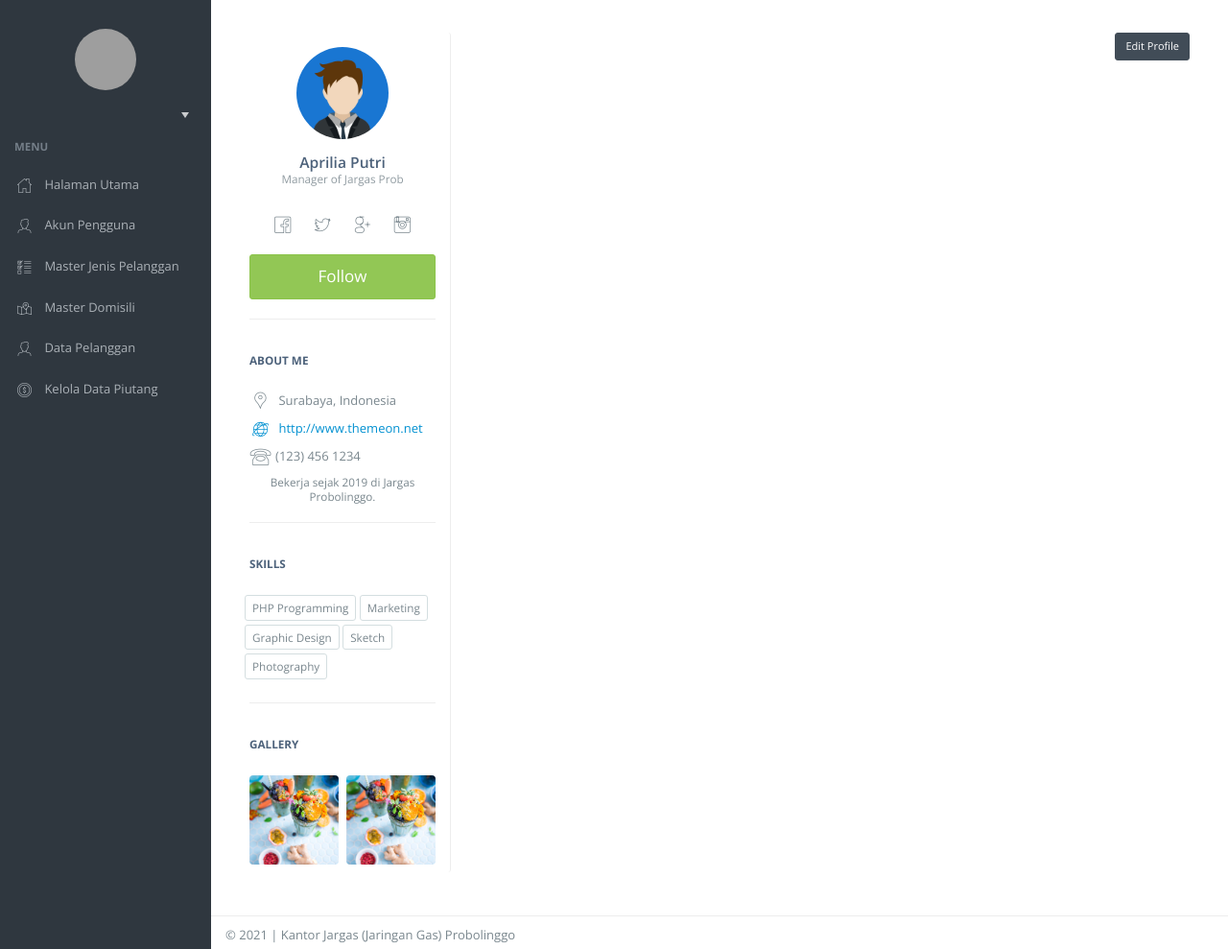
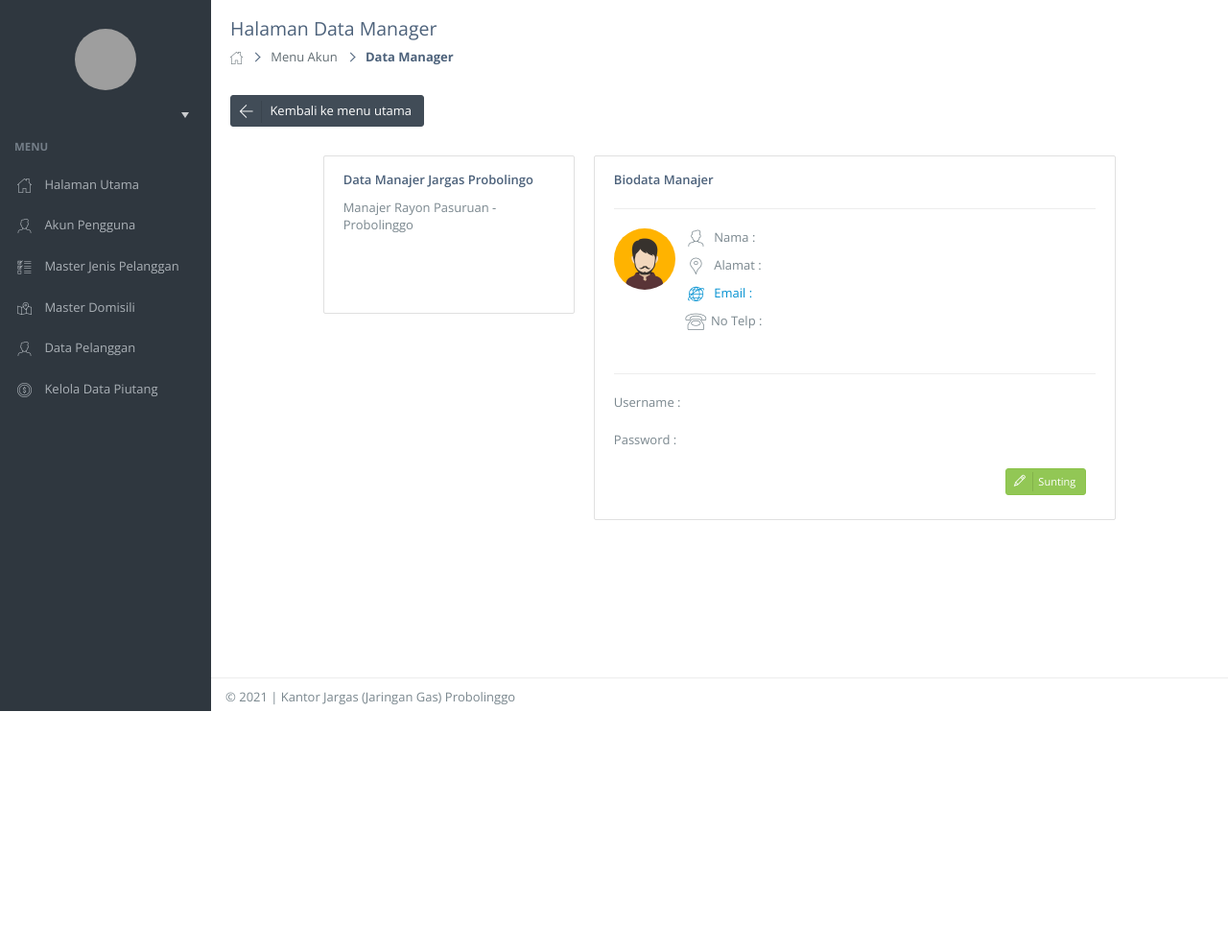
Before and after one commit to agusprasetyo30/monitoring-project, a CodeIgniter app: page /req-web-internship-queue-hae/account/viewManager in a window 1280 px wide. Shown: the part 59-1048 px from the top of the page at 96% size. After the commit the page ends 800 px from the top, so only its background shows below. Run offline with CodeIgniter, Linux system fonts and the light colour scheme; data comes from the database, SQL or seed files in the repository; some web fonts are replaced; grey boxes are pictures that could not be loaded.

Commit message:
update v manager

```diff
--- a/application/views/account/manager/V_manager.php
+++ b/application/views/account/manager/V_manager.php
@@ -1,82 +1,125 @@
 <!--CONTENT CONTAINER-->
                     <!--===================================================-->
                     <div id="content-container">
-                <div id="page-head"></div>
+
+                            <!--Page Title-->
+                            <!--~~~~~~~~~~~~~~~~~~~~~~~~~~~~~~~~-->
+                            <div id="page-title">
+                                <h1 class="page-header text-overflow">Halaman Data Manager </h1>
+                            </div>
+                            <!--~~~~~~~~~~~~~~~~~~~~~~~~~~~~~~~~-->
+                            <!--End page title-->
+
+                <!--Breadcrumb-->
+							<!--~~~~~~~~~~~~~~~~~~~~~~~~~~~~~~~~-->
+							<ol class="breadcrumb">
+								<li><a href="<?php echo base_url('dashboard') ?>"><i class="demo-pli-home"></i></a></li>
+								<li><a href="<?php echo base_url('account') ?>">Menu Akun</a></li>
+								<!-- <li><a href="<?php echo base_url('account/viewManager') ?>">Data Manager</a></li> -->
+								<li class="active">Data Manager</li>
+							</ol>
+							<!--~~~~~~~~~~~~~~~~~~~~~~~~~~~~~~~~-->
+							<!--End breadcrumb-->
+
+
+
 
 
                 <!--Page content-->
                 <!--===================================================-->
                 <div id="page-content">
+				<div class="row pad-btm">
+					    <div class="col-sm-6 toolbar-left">
+                            <a href="<?php echo base_url('account') ?>" id="demo-btn-addrow" class="btn btn-primary btn-labeled"><i class="btn-label ti-arrow-left"></i> Kembali ke menu utama</a>
+
+					    </div>
+
+					</div>
+					<div class="row">
+                    <div class="col-md-10 col-md-offset-1">
+					    <div class="eq-height">
+					        <div class="col-sm-4 eq-box-sm">
+
+					            <!--Panel 1-->
+					            <!--===================================================-->
 					            <div class="panel">
-					        <div class="panel-body">
-					            <div class="fixed-fluid">
-					                <div class="fixed-md-200 pull-sm-left fixed-right-border">
+					                  <div class="panel panel-body" style="border: 1px solid #e0e0e0">
+                                      <p class="text-main text-semibold">Data Manajer Jargas Probolingo</p>
+                                      <h9> Manajer Rayon Pasuruan - Probolinggo</h9>
 
-					                    <!-- Simple profile -->
-					                    <div class="text-center">
-					                        <div class="pad-ver">
-					                            <img src="<?php echo base_url('assets/img/1.png') ?>" class="img-lg img-circle" alt="Profile Picture">
+                                      <br><br>
+
+
+
+
+
+                                      <br><br>
+                                      <div class="col-md-12 text-right">
+                                      <!-- <button class="btn btn-sm btn-success btn-labeled"><i class="btn-label ti-import"></i>Unduh Data</button> -->
 					                </div>
-					                        <h4 class="text-lg text-overflow mar-no">Aprilia Putri </h4>
-					                        <p class="text-sm text-muted">Manager of Jargas Prob</p>
 
-					                        <div class="pad-ver btn-groups">
-					                            <a href="#" class="btn btn-icon demo-pli-facebook icon-lg add-tooltip" data-original-title="Facebook" data-container="body"></a>
-					                            <a href="#" class="btn btn-icon demo-pli-twitter icon-lg add-tooltip" data-original-title="Twitter" data-container="body"></a>
-					                            <a href="#" class="btn btn-icon demo-pli-google-plus icon-lg add-tooltip" data-original-title="Google+" data-container="body"></a>
-					                            <a href="#" class="btn btn-icon demo-pli-instagram icon-lg add-tooltip" data-original-title="Instagram" data-container="body"></a>
 					                </div>
-					                        <button class="btn btn-block btn-success btn-lg">Follow</button>
+
 					            </div>
+					            <!--===================================================-->
+					            <!--End Panel 1-->
+
+					        </div>
+					        <div class="col-sm-8 eq-box-sm">
+
+					            <!--Panel 2-->
+					            <!--===================================================-->
+					            <div class="panel">
+                                <div class="panel panel-body" style="border: 1px solid #e0e0e0">
+                                <p class="text-main text-semibold">Biodata Manajer</p>
                                 <hr>
 
-					                    <!-- Profile Details -->
-					                    <p class="pad-ver text-main text-sm text-uppercase text-bold">About Me</p>
-					                    <p><i class="demo-pli-map-marker-2 icon-lg icon-fw"></i> Surabaya, Indonesia</p>
-					                    <p><a href="#" class="btn-link"><i class="demo-pli-internet icon-lg icon-fw"></i> http://www.themeon.net</a></p>
-					                    <p><i class="demo-pli-old-telephone icon-lg icon-fw"></i>(123) 456 1234</p>
-					                    <p class="text-sm text-center">Bekerja sejak 2019 di Jargas Probolinggo. </p>
+								<!-- <a class="media-left" href="#"><img class="img-circle img-sm" alt="Profile Picture" src="assets/img/1.png"></a>
 
+								<p><i class="demo-pli-male icon-lg icon-fw"></i> Nama : </p>
+								<p><i class="demo-pli-map-marker-2 icon-lg icon-fw"></i> Alamat</p>
+					            <p><a href="#" class="btn-link"><i class="demo-pli-internet icon-lg icon-fw"></i> Email :</a></p>
+					            <p><i class="demo-pli-old-telephone icon-lg icon-fw"></i>No Telp :</p> -->
 
-					                    <hr>
-					                    <p class="pad-ver text-main text-sm text-uppercase text-bold">Skills</p>
-					                    <ul class="list-inline">
-					                        <li class="tag tag-sm">PHP Programming</li>
-					                        <li class="tag tag-sm">Marketing</li>
-					                        <li class="tag tag-sm">Graphic Design</li>
-					                        <li class="tag tag-sm">Sketch</li>
-					                        <li class="tag tag-sm">Photography</li>
-					                    </ul>
-
-					                    <hr>
-					                    <p class="pad-ver text-main text-sm text-uppercase text-bold">Gallery</p>
-					                    <div class="row img-gallery">
-					                        <div class="col-xs-6">
-					                            <img class="img-responsive" src="<?php echo base_url('assets/img/2.jpg') ?>" alt="thumbs">
-					                        </div>
-					                        <div class="col-xs-6">
-					                            <img class="img-responsive" src="<?php echo base_url('assets/img/2.jpg') ?>" alt="thumbs">
+								<div class="comments media-block">
+								<a class="media-left" href="#"><img class="img-circle img-md" alt="Profile Picture" src="../assets/img/profile-photos/4.png"></a>
+					                        <div class="media-body">
+					                            <div class="comment-header">
+					                            <p><i class="demo-pli-male icon-lg icon-fw"></i> Nama : </p>
+													<p><i class="demo-pli-map-marker-2 icon-lg icon-fw"></i> Alamat :</p>
+													<p><a href="#" class="btn-link"><i class="demo-pli-internet icon-lg icon-fw"></i> Email :</a></p>
+													<p><i class="demo-pli-old-telephone icon-lg icon-fw"></i>No Telp :</p>
 					                            </div>
 
 					                        </div>
 					                    </div>
-					                <div class="fluid">
-					                    <div class="text-right">
-					                        <button class="btn btn-sm btn-primary">Edit Profile</button>
+
+								<hr>
+
+								<div class="form-group">
+									<label>Username : </label>
+								</div>
+
+								<div class="form-group">
+									<label>Password : </label>
+								</div>
+
+
+                                      <div class="col-md-12 text-right">
+                                      <button class="btn btn-sm btn-success btn-labeled"><i class="btn-label ti-pencil"></i>Sunting</button>
+					                </div>
+
+					            </div>
+					            </div>
+                                </div>
+
+
+					            <!--===================================================-->
+					            <!--End Panel 2-->
+
 
 					        </div>
 
-					                    <hr class="new-section-md bord-no">
-<!--
-					                    <div class="pad-btm">
-					                        <textarea class="form-control" rows="4" placeholder="What are you thinking?"></textarea>
-					                        <div class="mar-top clearfix">
-					                            <button class="btn btn-sm btn-primary pull-right" type="submit"><i class="demo-psi-right-4 icon-fw"></i> Share</button>
-					                            <a class="btn btn-icon demo-pli-video icon-lg add-tooltip" href="#" data-original-title="Add Video" data-toggle="tooltip"></a>
-					                            <a class="btn btn-icon demo-pli-camera-2 icon-lg add-tooltip" href="#" data-original-title="Add Photo" data-toggle="tooltip"></a>
-					                            <a class="btn btn-icon demo-pli-file icon-lg add-tooltip" href="#" data-original-title="Add File" data-toggle="tooltip"></a>
-					                        </div>
-					                    </div> -->
 
 					    </div>
 					</div>
```
Lines whose indentation alone changed are shown as unchanged.
